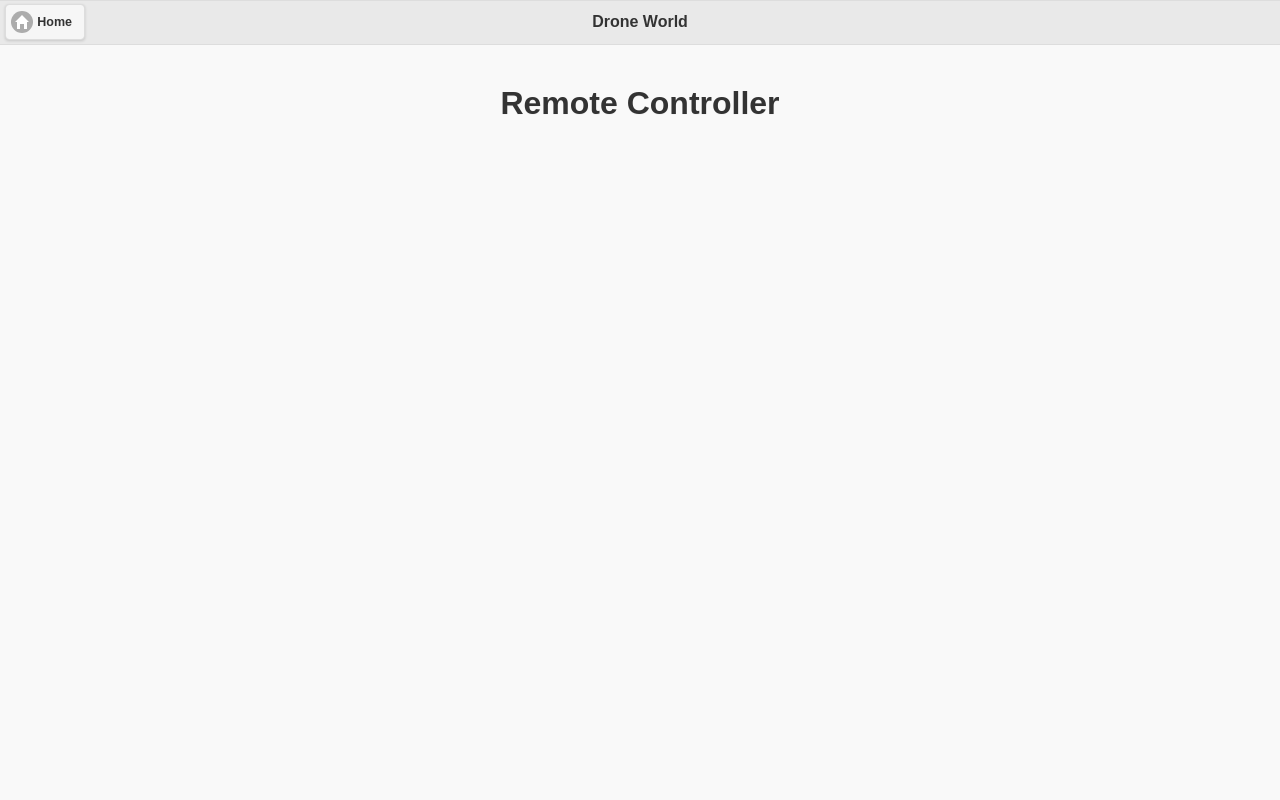
After one commit to naopon-hamumu/pytello, a Flask app: page /controllers/ in a window 1280 px wide. The commit adds this page. Run offline with Flask 3, Linux system fonts and the light colour scheme.

Commit message:
LayoutをExtendsする

```diff
--- a/droneapp/controllers/server.py
+++ b/droneapp/controllers/server.py
@@ -9,5 +9,9 @@ app = config.app
 def index():
     return render_template('index.html')
 
+@app.route('/controllers/')
+def controller():
+    return render_template('controller.html')
+
 def run():
     app.run(host=config.WEB_ADDRESS, port=config.WEB_PORT, threaded=True)
--- /dev/null
+++ b/droneapp/templates/controller.html
@@ -0,0 +1,14 @@
+{% extends "layout.html" %}
+
+{% block content %}
+<style>
+  .controller-box{
+    text-align: center;
+  }
+</style>
+
+<div class="controller-box">
+  <h1>Remote Controller</h1>
+</div>
+
+{% endblock %}
--- /dev/null
+++ b/droneapp/templates/layout.html
@@ -0,0 +1,21 @@
+<!DOCTYPE html>
+<html lang="en">
+<head>
+  <meta name="viewport" content="width=device-width, initial-scale=1">
+  <link rel="stylesheet" href="../static/css/jquery.mobile-1.4.5.min.css" />
+  <script src="../static/js/jquery-1.11.1.min.js"></script>
+  <script src="../static/js/jquery.mobile-1.4.5.min.js"></script>
+  <title>Title</title>
+</head>
+<body>
+  <div data-role="page">
+    <div data-role="header">
+      <a href="/" data-icon="home" data-dom-cache="false">Home</a>
+      <h1>Drone World</h1>
+    </div>
+    <div data-role="content">
+      {% block content %}{% endblock %}
+    </div>
+  </div>
+</body>
+</html>
```
Also changed, not shown: droneapp/templates/index.html (+7 -22 lines).
